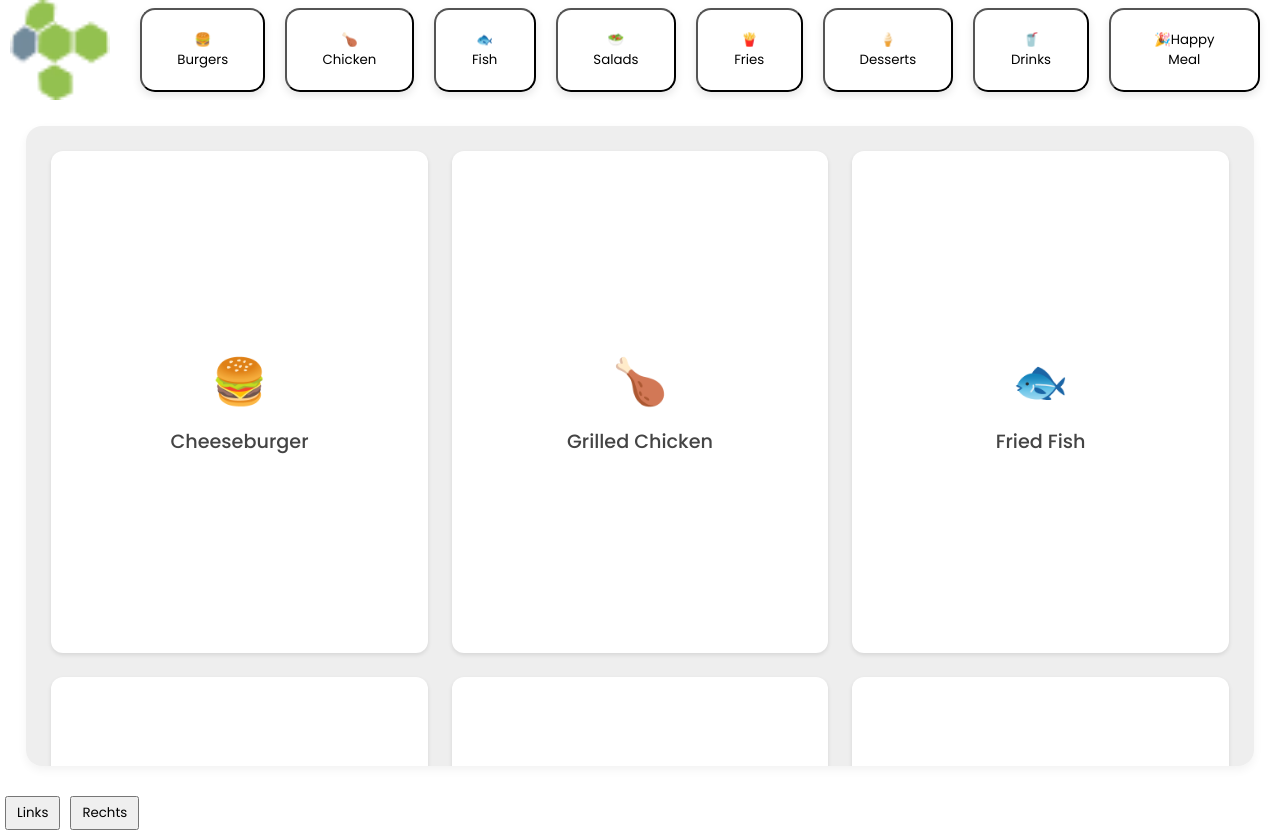
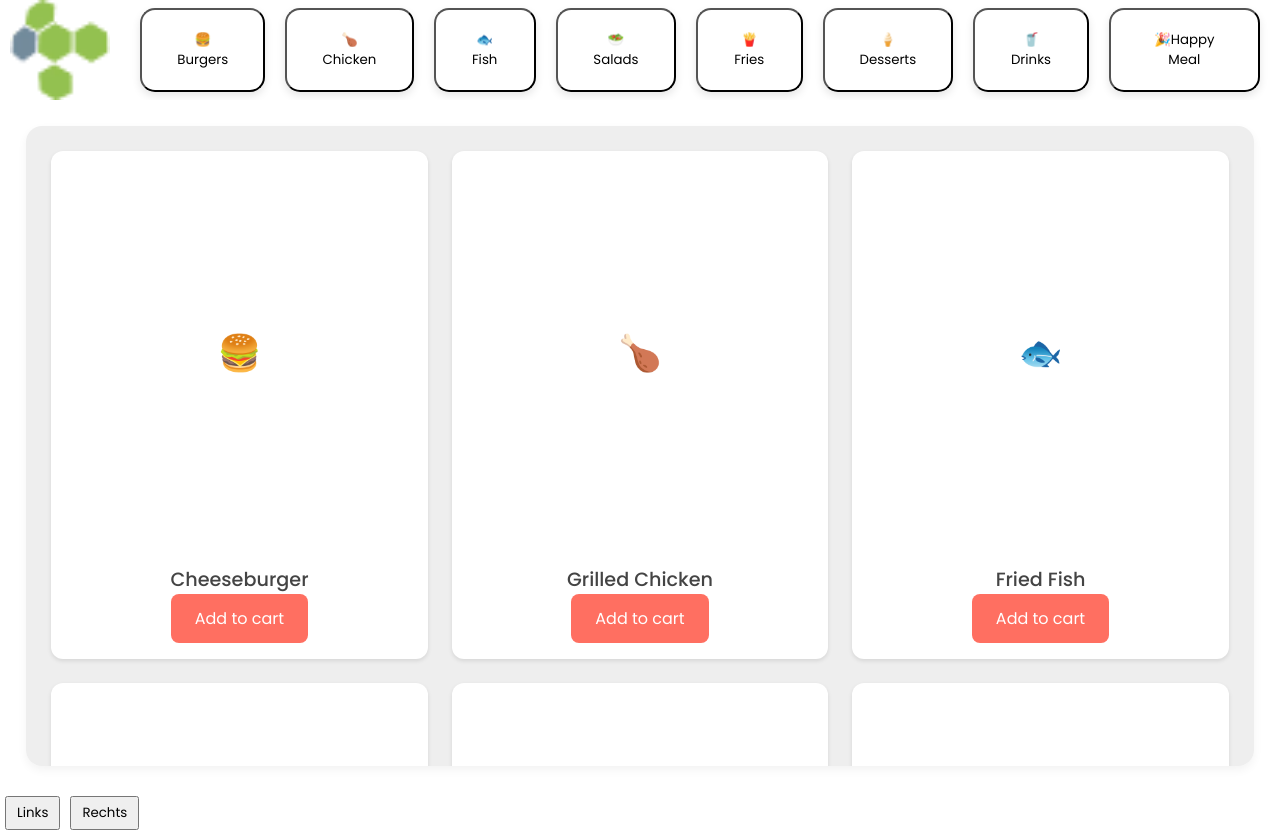
Before and after one commit to yannicILOVEGUS/orderSystem, a React (Vite) app in the folder my-app/: page / in a window 1280 px wide. Built offline with nearby package versions, Linux system fonts and the light colour scheme.

Commit message:
productCardAnimation

```diff
--- a/my-app/src/Components/products/products.jsx
+++ b/my-app/src/Components/products/products.jsx
@@ -1,10 +1,12 @@
-import React, { useState } from "react";
-import './products.css';
-import '../styles/containers.css';
+import React, { useState, useRef } from "react";
+import "./products.css";
+import "../styles/containers.css";
 
 const Products = () => {
   const [animatingId, setAnimatingId] = useState(null);
-  const [animationStyles, setAnimationStyles] = useState({});
+  const [isFadingOut, setIsFadingOut] = useState(false);
+  const cardRefs = useRef({});
+  const originCoords = useRef({}); // Speichert Ursprung-Koordinaten
 
   const meals = [
     { id: 1, name: "Cheeseburger", icon: "🍔" },
@@ -19,34 +21,117 @@ const Products = () => {
     { id: 10, name: "Pasta Bowl", icon: "🍝" },
   ];
 
-  const handleCardClick = (id, event) => {
-    if (animatingId === id) {
-      setAnimatingId(null); // Reset animation state
-      setAnimationStyles({});
-    } else {
-      const rect = event.currentTarget.getBoundingClientRect(); // Get card's position
-      setAnimationStyles({
-        '--start-x': `${rect.left}px`,
-        '--start-y': `${rect.top}px`,
-      });
-      setAnimatingId(id); // Start animation for clicked card
+  const handleCardClick = (id) => {
+    const cardElement = cardRefs.current[id];
+    if (animatingId === id || isFadingOut) return;
+
+    if (cardElement) {
+      const originElement = document.getElementById(`productCardOrigin-${id}`);
+      if (!originElement) return;
+
+      const originRect = originElement.getBoundingClientRect();
+      originCoords.current[id] = {
+        width: originRect.width,
+        height: originRect.height,
+        top: originRect.top,
+        left: originRect.left,
+      };
+
+      const rect = cardElement.getBoundingClientRect();
+      cardElement.style.top = `${rect.top}px`;
+      cardElement.style.left = `${rect.left}px`;
+
+      const cardCenterX = rect.left + rect.width / 3.3;
+      const cardCenterY = rect.top + rect.height / 3;
+      const viewportCenterX = window.innerWidth / 3.4;
+      const viewportCenterY = window.innerHeight / 3;
+
+      const offsetX = viewportCenterX - cardCenterX;
+      const offsetY = viewportCenterY - cardCenterY;
+
+      cardElement.style.setProperty("--start-x", `${offsetX}px`);
+      cardElement.style.setProperty("--start-y", `${offsetY}px`);
+    }
+
+    setAnimatingId(id);
+    setIsFadingOut(false);
+  };
+
+  const handleBackClick = () => {
+    if (animatingId) {
+      const cardElement = cardRefs.current[animatingId];
+      const originData = originCoords.current[animatingId]; // Ursprung-Daten abrufen
+      if (!cardElement || !originData) return;
+
+      cardElement.classList.remove("fadeIn");
+
+      // Berechne Ziel-Koordinaten für die Animation
+      const rect = cardElement.getBoundingClientRect();
+      const destWidth = originData.width;
+      const destHeight = originData.height;
+      const endX = originData.left - rect.left;
+      const endY = originData.top - rect.top;
+
+      // Setze die CSS-Variablen für die Animation
+      cardElement.style.setProperty("--start-width", `${rect.width}px`);
+      cardElement.style.setProperty("--start-height", `${rect.height}px`);
+      cardElement.style.setProperty("--dest-width", `${destWidth}px`);
+      cardElement.style.setProperty("--dest-height", `${destHeight}px`);
+      cardElement.style.setProperty("--end-x", `${endX}px`);
+      cardElement.style.setProperty("--end-y", `${endY}px`);
+
+      // Füge die fadeOut-Klasse hinzu
+      cardElement.classList.add("fadeOut");
+
+      const onAnimationEnd = () => {
+        cardElement.classList.remove("fadeOut");
+        cardElement.style.removeProperty("--start-width");
+        cardElement.style.removeProperty("--start-height");
+        cardElement.style.removeProperty("--dest-width");
+        cardElement.style.removeProperty("--dest-height");
+        cardElement.style.removeProperty("--end-x");
+        cardElement.style.removeProperty("--end-y");
+        cardElement.style.removeProperty("--start-x");
+        cardElement.style.removeProperty("--start-y");
+        cardElement.style.removeProperty("top");
+        cardElement.style.removeProperty("left");
+        cardElement.removeEventListener("animationend", onAnimationEnd);
+
+        setAnimatingId(null);
+        setIsFadingOut(false);
+      };
+
+      cardElement.addEventListener("animationend", onAnimationEnd);
     }
   };
 
   return (
     <div className="homepageContainer" style={{ position: "relative" }}>
-      {meals.map((meal) => (
-        <div key={meal.id}>
-          <div
-            className={`productCard ${animatingId === meal.id ? "fadeInOut" : ""}`}
-            style={animatingId === meal.id ? animationStyles : {}}
-            onClick={(event) => handleCardClick(meal.id, event)}
-          >
-            <div className="mealIcon">{meal.icon}</div>
-            <div className="mealName">{meal.name}</div>
+      {meals.map((meal) => {
+        let cardClass = "productCard";
+        if (animatingId === meal.id && !isFadingOut) {
+          cardClass += " fadeIn";
+        }
+
+        return (
+          <div id={`productCardOrigin-${meal.id}`} key={meal.id}>
+            <div
+              ref={(el) => (cardRefs.current[meal.id] = el)}
+              className={cardClass}
+              onClick={() => handleCardClick(meal.id)}
+            >
+              {animatingId === meal.id && !isFadingOut && (
+                <button className="backBtn" onClick={handleBackClick}>
+                  &lt;
+                </button>
+              )}
+                <div className="mealIcon">{meal.icon}</div>
+                <div className="mealName">{meal.name}</div>
+                <button className="addToCartBtn">Add to cart</button>
+            </div>
           </div>
-        </div>
-      ))}
+        );
+      })}
     </div>
   );
 };
--- a/my-app/src/Components/styles/containers.css
+++ b/my-app/src/Components/styles/containers.css
@@ -30,44 +30,96 @@
     transition: transform 3s ease, box-shadow 0.2s ease;
     font-family: "Poppins", sans-serif;
     color: #333333;
+    position: relative;
 }
 
 .productCard:hover {
     box-shadow: 0 4px 8px rgba(0, 0, 0, 0.15);
-    cursor:pointer;
+    cursor: pointer;
 }
 
-.productCard.fadeInOut {
-    animation: fadeInOut 0.8s ease-in-out forwards;
+.productCard.fadeIn {
+    animation: fadeIn 0.5s ease-in-out forwards;
     position: fixed;
     z-index: 10;
-    width: 30vw;
-    height: 30vh;
+    width: 330vw;
+    height: 330vh;
+    overflow-y: auto;
+    overflow-x: hidden;
+    flex-direction: column;
+    justify-content: flex-start;
+    align-items: center;
+    padding-top: 2rem;
 }
 
-@keyframes fadeInOut {
+@keyframes fadeIn {
     0% {
-        transform: translate(var(--start-x), var(--start-y)) ;
+        transform: translate(0, 0) scale(1);
         width: 30vw;
         height: 30vh;
     }
     50% {
-
-        transform: translate(calc(50vw - 55%), calc(50vh - 50%)) ;
+        transform: translate(var(--start-x), var(--start-y));
     }
     100% {
-
-        transform: translate(calc(50vw - 55%), calc(50vh - 50%)) ;
+        width: 60%;
+        height: 60%;
+        transform: translate(var(--start-x), var(--start-y));
+        overflow: hidden;
     }
 }
+
+@keyframes fadeOut {
+    0% {
+        aspect-ratio: 3 / 4;
+        z-index: 10;
+        width: 330vw;
+        height: 330vh;
+        overflow-y: auto;
+        overflow-x: hidden;
+        flex-direction: column;
+        justify-content: flex-start;
+        align-items: center;
+        padding-top: 2rem;
+        transform: translate(var(--start-x), var(--start-y));
+        width: 60%;
+        height: 60%;
+        position: fixed;
+
+    }
+    50% {
+        width: var(--dest-width);
+        height: var(--dest-height);
+        position: fixed;
+    }
+    100% {
+        position: fixed;
+        width: var(--dest-width);
+        height: var(--dest-height);
+        transform: translate(var(0), var(0));
+    }
+  }
+
+  .productCard.fadeOut {
+    animation: fadeOut 0.5s ease-in-out forwards;
+  }
 
 
 
 
 .mealIcon {
-    font-size: 2.8rem;
+    width: 80%;
+    height: 80%;
     margin-bottom: 12px;
-    color: #ff6f61;
+    display: flex;
+    justify-content: center;
+    align-items: center;
+    font-size: calc(220%);
+}
+
+.mealIcon.selected{
+    font-size: 4rem;
+    margin-bottom: 12px;
 }
 
 .mealName {
@@ -75,3 +127,39 @@
     font-size: 1.2rem;
     color: #444444;
 }
+
+.addToCartBtn {
+    background-color: #ff6f61;
+    color: #fff;
+    border: none;
+    border-radius: 8px;
+    padding: 0.75rem 1.5rem;
+    font-size: 1rem;
+    cursor: pointer;
+    margin-top: auto;
+    margin-bottom: 1rem;
+    transition: transform 0.5s ease;
+}
+
+.productCard.fadeIn .addToCartBtn {
+    padding: 0.75rem 1.5rem;
+    font-size: 1rem;
+    cursor: pointer;
+    margin-top: auto;
+    margin-bottom: 1rem;
+}
+
+
+.backBtn {
+    position: absolute;
+    top: 1rem;
+    left: 1rem;
+    border: none;
+    font-size: 2rem;
+    margin: 5px;
+    cursor: pointer;
+    background-color: #eeeeee;
+    border-radius: 8px;
+    width: 4rem;
+    height: 4rem;
+}
```
